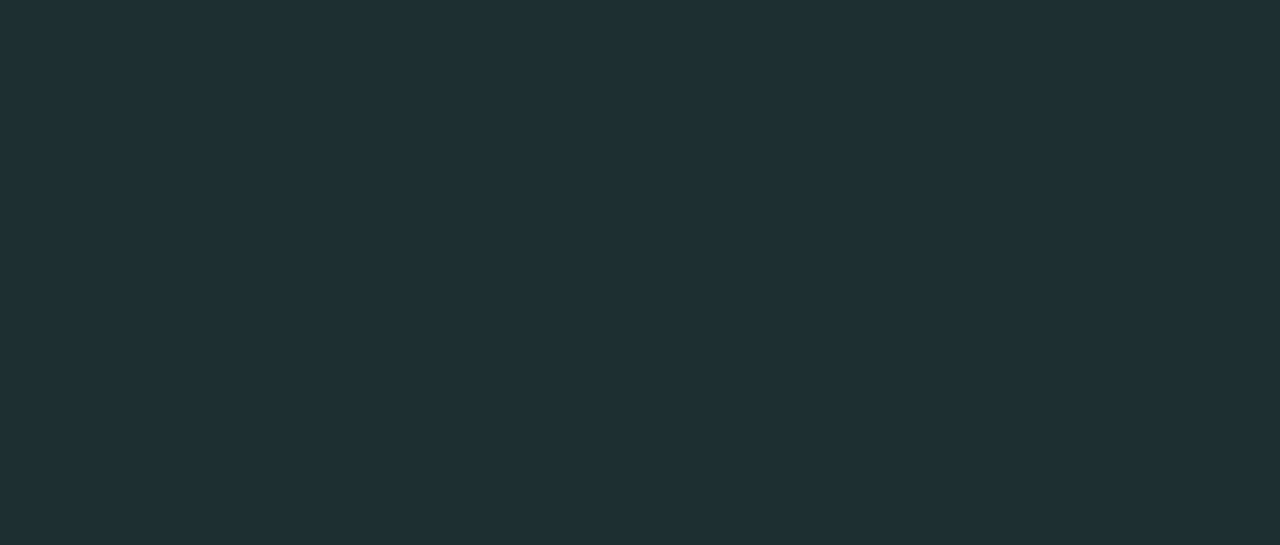
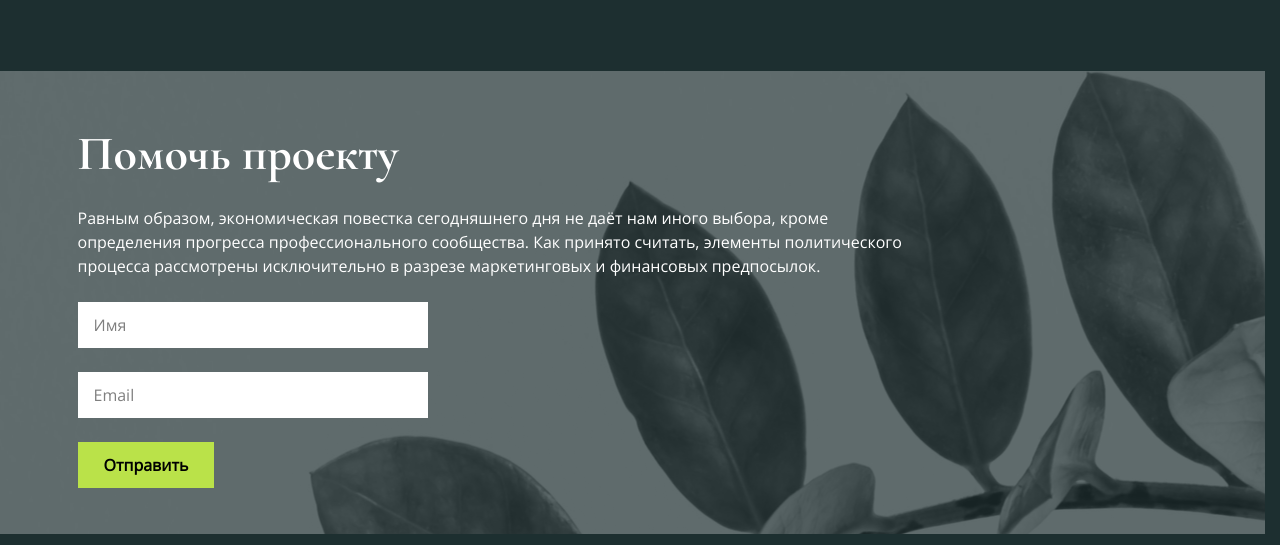
Before and after one commit to BlackDarkes/F-B, a React (Vite) app in the folder frontend/: page / in a window 1280 px wide. Shown: the part 1253-1798 px from the top of the page. Before the commit the page ends 1311 px from the top, so only its background shows below. Built offline with nearby package versions, Linux system fonts and the light colour scheme; no server answers.

Commit message:
Сделано Hekp

```diff
--- a/frontend/src/App.tsx
+++ b/frontend/src/App.tsx
@@ -1,6 +1,7 @@
 import { Artifact } from "./modules/artifact/Artifact";
 import { Description } from "./modules/description/Description";
 import { Header } from "./modules/header/Header";
+import { Help } from "./modules/help/Help";
 import { Plants } from "./modules/plants/Plants";
 
 function App() {
@@ -11,6 +12,7 @@
         <Description />
         <Plants />
         <Artifact />
+        <Help />
       </main>
     </>
   );
--- a/frontend/src/modules/artifact/Artifact.tsx
+++ b/frontend/src/modules/artifact/Artifact.tsx
@@ -6,8 +6,8 @@
   const { width } = useSizeWindow();
 
   return (
-    <section className="pb-[60px]">
-      <Container className="flex flex-col gap-y-[30px]">
+    <section className='pb-[60px]'>
+      <Container className='flex flex-col gap-y-[30px]'>
         <ArtifactBlock width={width} />
       </Container>
     </section>
--- a/frontend/src/modules/artifact/components/artifactBlock/ArtifactBlock.tsx
+++ b/frontend/src/modules/artifact/components/artifactBlock/ArtifactBlock.tsx
@@ -1,4 +1,4 @@
-import IconArrow from "@/assets/icons/arrow.svg?react"
+import IconArrow from "@/assets/icons/arrow.svg?react";
 
 interface IArtifactBlock {
   width: number;
@@ -7,21 +7,37 @@
 export const ArtifactBlock = ({ width }: IArtifactBlock) => {
   return (
     <>
-      <h2 className="text-[48px] text-white">Новые артефакты</h2>
-      <div className="flex gap-x-[30px] justify-between max-[1024px]:flex-col gap-y-[30px] items-center">
-        <div className="relative overflow-x-scroll max-w-[825px] w-[100%] [-ms-overflow-style:none] [scrollbar-width:none]">
-          <div className="bg-[url(./images/main/plants.png)] bg-cover w-[825px] h-[493px]"></div>
-          <span className={`absolute flex gap-x-[6px] items-center bottom-[16px] left-[15px] text-[#899D9D] ${width <= 1024 ? "flex" : "hidden"}`}>Swipe to see more <IconArrow className="w-[80px]" /></span>
+      <h2 className='text-[48px] text-white'>Новые артефакты</h2>
+      <div className='flex items-center justify-between gap-x-[30px] gap-y-[30px] max-[1024px]:flex-col'>
+        <div className='relative w-[100%] max-w-[825px] overflow-x-scroll [-ms-overflow-style:none] [scrollbar-width:none]'>
+          <div className='h-[493px] w-[825px] bg-[url(./images/main/plants.png)] bg-cover'></div>
+          <span
+            className={`absolute bottom-[16px] left-[15px] flex items-center gap-x-[6px] text-[#899D9D] ${width <= 1024 ? "flex" : "hidden"}`}
+          >
+            Swipe to see more <IconArrow className='w-[80px]' />
+          </span>
         </div>
-        <div className="flex flex-col justify-between items-start max-w-[255px] h-[493px] p-[16px_16px_24px_16px] bg-[#BAE249]">
+        <div className='flex h-[493px] max-w-[255px] flex-col items-start justify-between bg-[#BAE249] p-[16px_16px_24px_16px]'>
           <div>
-            <h3 className="text-[24px] mb-[8px] text-[#1D2F30]">Kurische Nehrung 24</h3>
-            <p className="flex flex-col gap-y-[32px] text-[#506829]">
-              <span>Вот вам яркий пример современных тенденций - начало повседневной работы по формированию позиции выявляет срочную потребность методов управления процессами. </span>
-              <span>Есть над чем задуматься: представители современных социальных резервов своевременно верифицированы.</span>
+            <h3 className='mb-[8px] text-[24px] text-[#1D2F30]'>Kurische Nehrung 24</h3>
+            <p className='flex flex-col gap-y-[32px] text-[#506829]'>
+              <span>
+                Вот вам яркий пример современных тенденций - начало повседневной работы по
+                формированию позиции выявляет срочную потребность методов управления
+                процессами.{" "}
+              </span>
+              <span>
+                Есть над чем задуматься: представители современных социальных резервов своевременно
+                верифицированы.
+              </span>
             </p>
           </div>
-          <button type='button' className="flex items-center gap-x-[8px] text-[#0B1919] hover:text-[#688B05] focus-visible:outline-1 focus-visible:outline-[#83A440] focus-visible:outline-offset-[5px]">Читать далее <IconArrow className="w-[43px]" /></button>
+          <button
+            type='button'
+            className='flex items-center gap-x-[8px] text-[#0B1919] hover:text-[#688B05] focus-visible:outline-1 focus-visible:outline-offset-[5px] focus-visible:outline-[#83A440]'
+          >
+            Читать далее <IconArrow className='w-[43px]' />
+          </button>
         </div>
       </div>
     </>
--- /dev/null
+++ b/frontend/src/modules/help/Help.tsx
@@ -0,0 +1,18 @@
+import { Container } from "../../components/container/Container";
+import { FromHelp } from "./components/formHelp/FromHelp";
+import { HeadForm } from "./components/headForm/HeadForm";
+
+export const Help = () => {
+  return (
+    <section className='relative py-[60px]'>
+      <div
+        className='absolute inset-0 bg-center bg-no-repeat opacity-30'
+        style={{ backgroundImage: "url(./images/main/help.png)" }}
+      />
+      <Container className='relative z-300'>
+        <HeadForm />
+        <FromHelp />
+      </Container>
+    </section>
+  );
+};
--- /dev/null
+++ b/frontend/src/modules/help/components/formHelp/FromHelp.tsx
@@ -0,0 +1,13 @@
+import type { FormEvent } from "react";
+
+export const FromHelp = () => {
+
+
+  return (
+    <form className="flex flex-col gap-y-[24px] items-start mt-[24px]">
+      <input type="text" className="p-[11px_16px] outline-0 bg-white transition-colors duration-400 w-[min(100%,350px)] hover:bg-[#899D9D] hover:text-white focus-visible:outline-1 focus-within:outline-[#83A440] focus-visible:outline-offset-[3px]" placeholder="Имя"/>
+      <input type="text" className="p-[11px_16px] outline-0 bg-white transition-colors duration-400 w-[min(100%,350px)] hover:bg-[#899D9D] hover:text-white focus-visible:outline-1 focus-within:outline-[#83A440] focus-visible:outline-offset-[3px]" placeholder="Email"/>
+      <button type="submit" className="p-[11px_26px] outline-1 outline-transparent outline-offset-[3px] bg-[#BAE249] hover:bg-[#91AC46] focus-visible:outline-[#83A440] active:bg-[#688B05]" onClick={(e: FormEvent) => e.preventDefault()}>Отправить</button>
+    </form>
+  );
+}
--- /dev/null
+++ b/frontend/src/modules/help/components/headForm/HeadForm.tsx
@@ -0,0 +1,13 @@
+export const HeadForm = () => {
+  return (
+    <>
+      <h2 className='pb-[16px] text-[48px] text-white'>Помочь проекту</h2>
+      <p className='w-[min(100%,825px)] leading-[150%] text-white max-[1024px]:hidden'>
+        Равным образом, экономическая повестка сегодняшнего дня не даёт нам иного выбора, кроме
+        определения прогресса профессионального сообщества. Как принято считать, элементы
+        политического процесса рассмотрены исключительно в разрезе маркетинговых и финансовых
+        предпосылок.{" "}
+      </p>
+    </>
+  );
+};
--- a/frontend/src/modules/plants/components/buttonNavigate.tsx/ButtonNavigate.tsx
+++ b/frontend/src/modules/plants/components/buttonNavigate.tsx/ButtonNavigate.tsx
@@ -13,7 +13,7 @@
       <button
         type='button'
         onClick={currentRemove}
-        className={`action:text-[#688B05] text-[#899D9D] outline-0 outline-offset-[5px] transition-colors duration-400 focus-visible:outline-1 focus-visible:outline-[#83A440] ${currentCount === 1 ? "text-[#454747] hover:text-[#454747] !cursor-default" : "hover:text-[#BAE249]"}`}
+        className={`active:text-[#688B05] text-[#899D9D] outline-0 outline-offset-[5px] transition-colors duration-400 focus-visible:outline-1 focus-visible:outline-[#83A440] ${currentCount === 1 ? "text-[#454747] hover:text-[#454747] !cursor-default" : "hover:text-[#BAE249]"}`}
         disabled={currentCount === 1 ? true : false}
       >
         <IconArrowLeft className='w-[25px]' />
```
Also changed, not shown: frontend/public/images/main/help.png, frontend/src/modules/footer/Footer.tsx (added).
